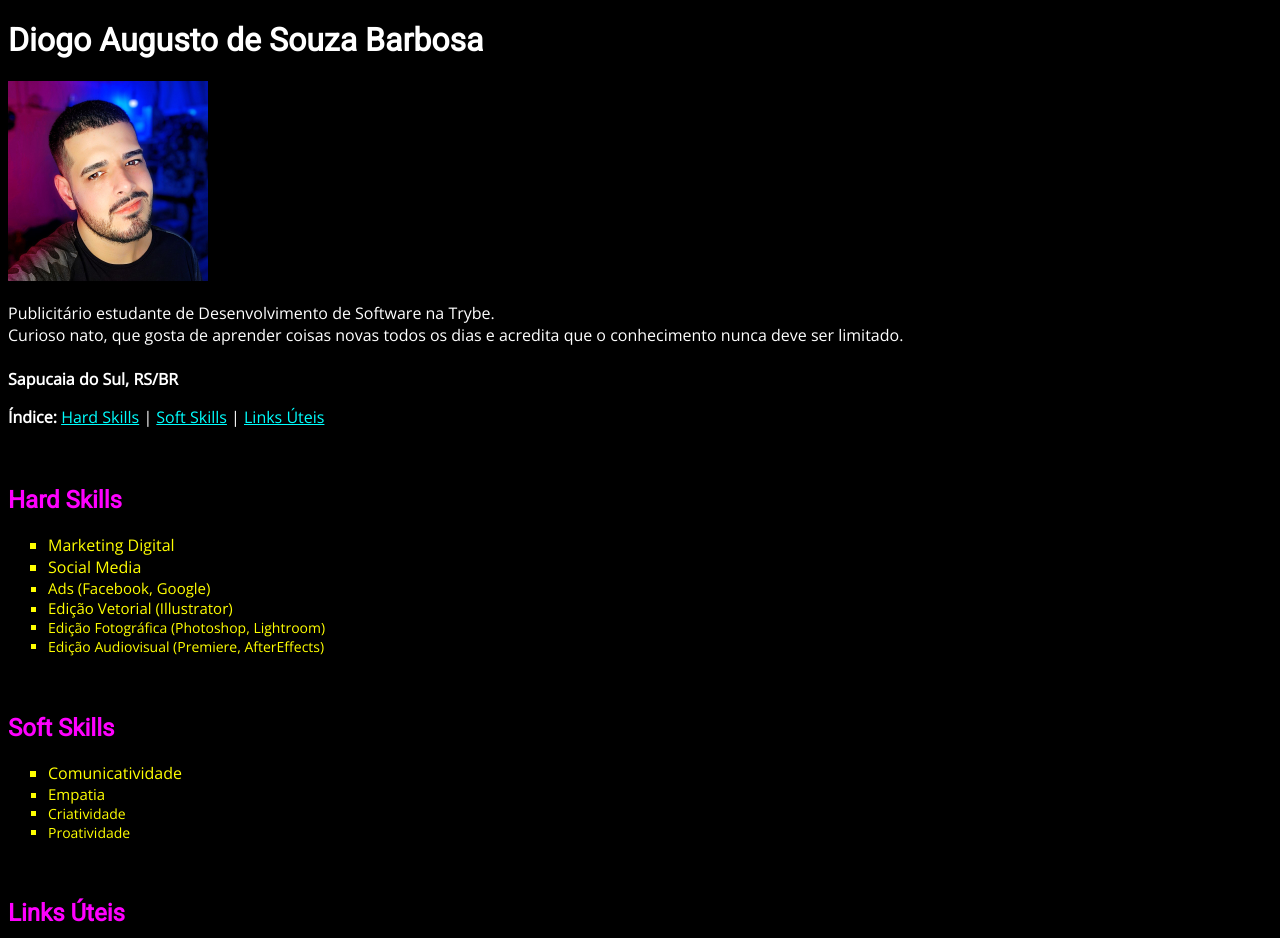
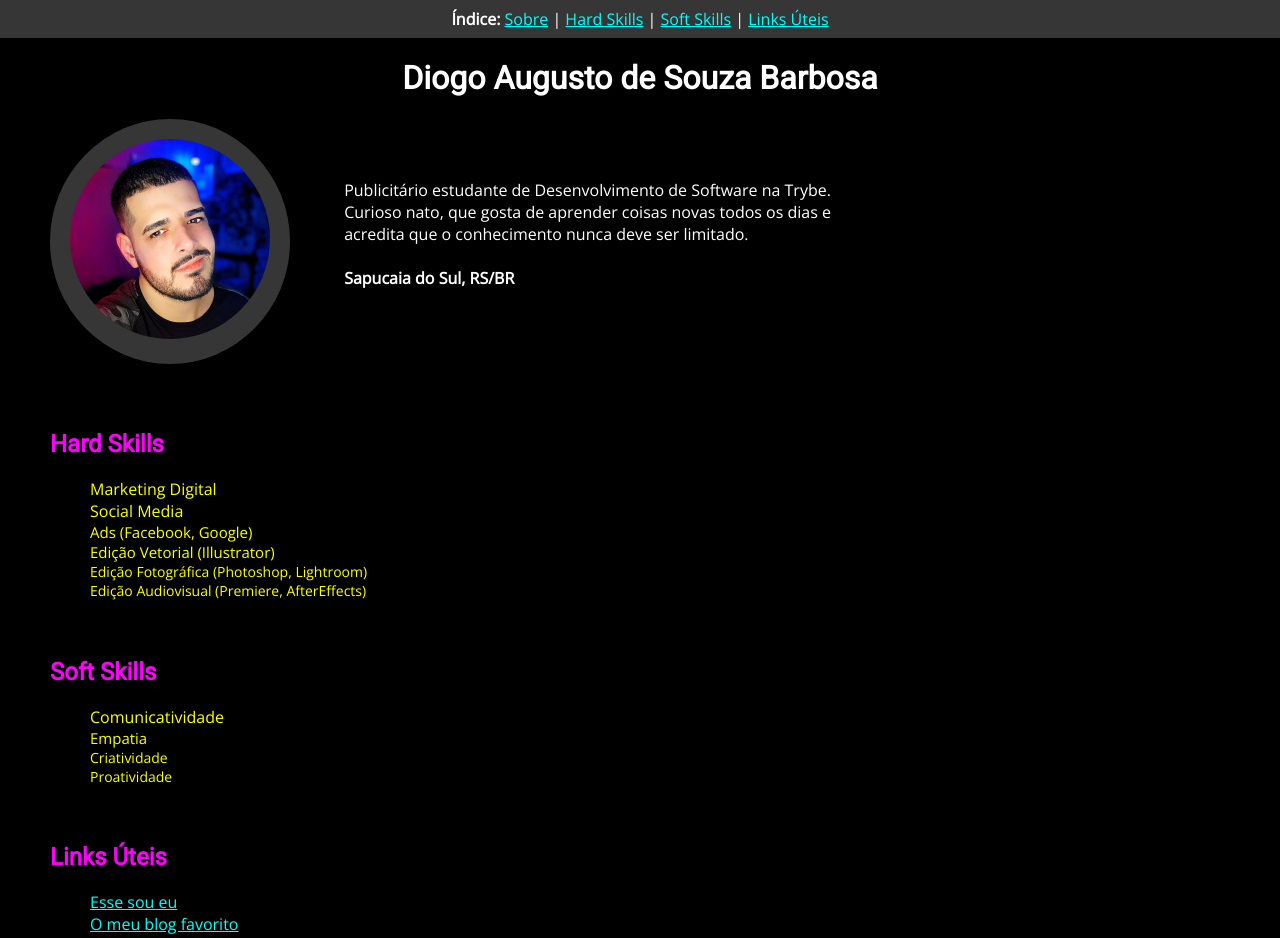
Before and after one commit to diogotrescastro/diogotrescastro.github.io, a plain HTML site: page index.html in a window 1280 px wide. Shown: the top 938 px of the page. Drawn offline with nearby package versions, Linux system fonts and the light colour scheme.

Commit message:
atualizaçao do menu superior e posicionamento de divs.

```diff
--- a/index.html
+++ b/index.html
@@ -6,59 +6,32 @@
     <meta name="viewport" content="width=device-width, initial-scale=1.0">
     <title>Portfólio</title>
     <link rel="preconnect" href="https://fonts.gstatic.com">
-<link href="https://fonts.googleapis.com/css2?family=Open+Sans&family=Roboto&display=swap" rel="stylesheet">
-    <style>
-        .title-font {
-            font-family: 'Roboto', sans-serif;
-        }
-
-        body {
-            font-family: 'Open Sans', sans-serif;
-            color: white;
-            background-color: black;
-        }
-
-        .subtitle {
-            color: magenta;
-        }
-
-        ul {
-            color: yellow;
-            list-style-type: square;
-        }
-
-        a:link, a:visited{
-            color: cyan;
-        }
-
-        a:hover {
-            color: gray;
-        }
-
-        .item-size-1{
-            font-size: 16px;
-        }
-        .item-size-2{
-            font-size: 15px;
-        }
-        .item-size-3{
-            font-size: 14px;
-        }
-
-    </style>
+    <link href="https://fonts.googleapis.com/css2?family=Open+Sans&family=Roboto&display=swap" rel="stylesheet">
+    <link rel="stylesheet" href="style.css">
 </head>
 <body>
+    <header>
+        <p ><strong>Índice:  </strong><a href="#name">Sobre</a> | <a href="#hard">Hard Skills</a> | <a href="#soft">Soft Skills</a> | <a href="#links">Links Úteis</a></p>
+    </header>
+
+    <div id="name">
     <h1 class="title-font">Diogo Augusto de Souza Barbosa</h1>
-    <img src="images/diogo.jpeg" alt="Fotografia de Diogo Augusto" width="200px" id="diogo">
+    </div>
 
+    <div id="photo">
+        <img src="images/diogo.jpeg" alt="Fotografia de Diogo Augusto" width="200px" id="diogo">
+    </div>
+
+    <div id="about">
     <p>Publicitário estudante de Desenvolvimento de Software na Trybe.
         <br>Curioso nato, que gosta de aprender coisas novas todos os dias e acredita que o conhecimento nunca deve ser limitado.
         <br><br>
         <strong>Sapucaia do Sul, RS/BR</strong>
     </p>
-    <p><strong>Índice:  </strong><a href="#hard">Hard Skills</a> | <a href="#soft">Soft Skills</a> | <a href="#links">Links Úteis</a></p>
-    <br>
-    <h2 id="hard" class="title-font subtitle">Hard Skills</h2>
+    </div>
+
+    <Div id="hard">
+    <h2  class="title-font subtitle">Hard Skills</h2>
     <ul>
         <li class="item-size-1">Marketing Digital</li>
         <li class="item-size-1">Social Media</li>
@@ -67,8 +40,12 @@
         <li class="item-size-3">Edição Fotográfica (Photoshop, Lightroom)</li>
         <li class="item-size-3">Edição Audiovisual (Premiere, AfterEffects)</li>
     </ul>
+    </Div>
+
     <br>
-    <h2 id="soft" class="title-font subtitle">Soft Skills</h2>
+
+    <div id="soft" >
+    <h2 class="title-font subtitle">Soft Skills</h2>
     <ul>
         <li class="item-size-1">Comunicatividade</li>
         <li class="item-size-2">Empatia</li>
@@ -76,13 +53,19 @@
         <li class="item-size-3">Proatividade</li>
 
     </ul>
+    </div>
+
     <br>
-    <h2 id="links" class="title-font subtitle">Links Úteis</h2>
+
+    <div  id="links">
+    <h2 class="title-font subtitle">Links Úteis</h2>
     <Ul>
         <li><a href="#diogo">Esse sou eu</a></li>
         <li><a href="https://www.techtudo.com.br/" target="_blank">O meu blog favorito</a></li>
 
     </Ul>
+    </div>
+
 
 </body>
 </html>
--- /dev/null
+++ b/style.css
@@ -0,0 +1,84 @@
+.title-font {
+    font-family: 'Roboto', sans-serif;
+}
+
+body {
+    font-family: 'Open Sans', sans-serif;
+    color: white;
+    background-color: black;
+    margin: 0;
+}
+
+#name {
+    text-align: center;
+}
+
+#photo {
+    display: inline-block;
+    padding: 20px;
+    background-color: #363636;
+    border-radius: 100%;
+    margin-left: 50px;
+}
+
+#photo img {
+    border-radius: 100%;
+}
+
+#about {
+    display:inline-block;
+    width: 500px;
+    margin: 50px;;
+}
+
+#about p {
+    -webkit-transform: translateY( -50% );
+    -moz-transform: translateY( -50% );
+    transform: translateY( -50% );
+}
+
+header{
+    position: -webkit-sticky; /* Necessário para funcionar no Safari */
+    position: sticky;
+    top: 0;
+}
+
+header p {
+    background-color: #363636;
+    padding: 8px;
+    margin: 0;
+    text-align: center;
+
+}
+
+.subtitle {
+    color: magenta;
+}
+
+ul {
+    color: yellow;
+    list-style-type: none;
+
+}
+
+a:link, a:visited{
+    color: cyan;
+}
+
+a:hover {
+    color: gray;
+}
+
+.item-size-1{
+    font-size: 16px;
+}
+.item-size-2{
+    font-size: 15px;
+}
+.item-size-3{
+    font-size: 14px;
+}
+
+#hard , #soft, #links {
+    margin-left: 50px;
+}
```
